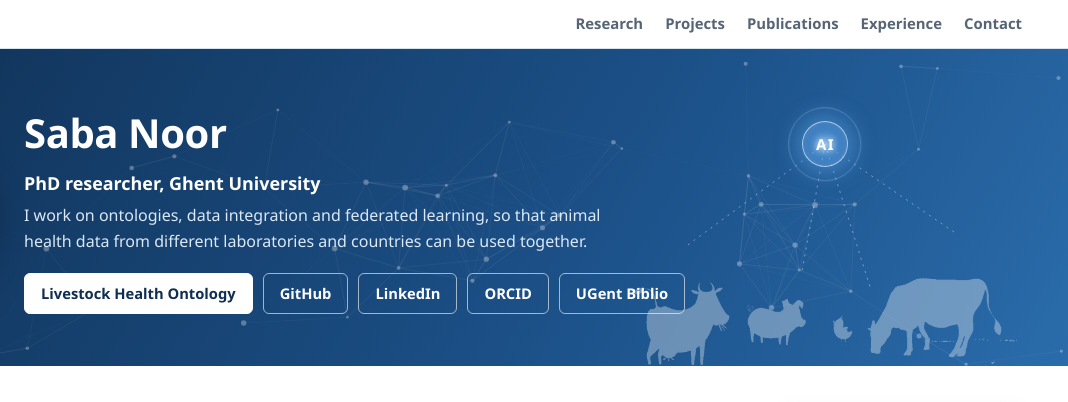
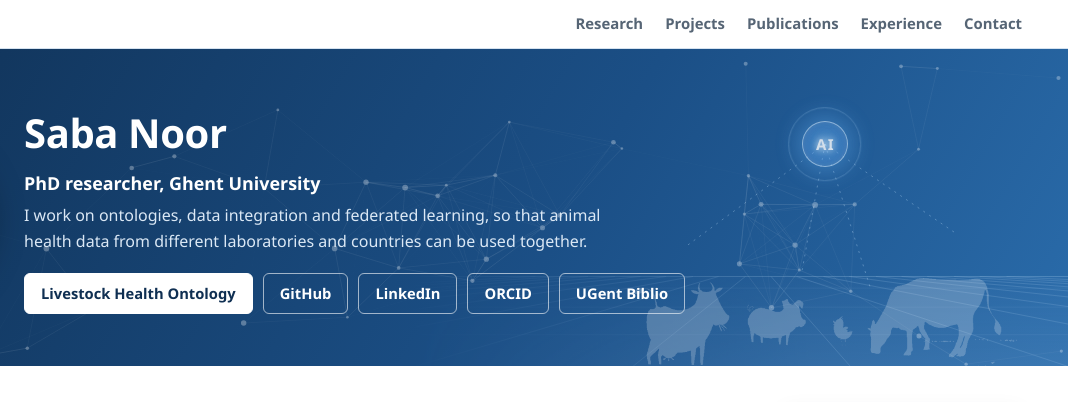
Before and after one commit to sabanoor8867/sabanoor8867.github.io, a plain HTML site: page index.html in a window 1280 px wide. Shown: the top 402 px of the page, 212-1280 px from the left. Drawn offline with Linux system fonts and the light colour scheme.

Commit message:
Add faint field to header background

```diff
--- a/index.html
+++ b/index.html
@@ -113,13 +113,18 @@ aside a:hover{text-decoration:underline}
 
 
 .farm{position:absolute;right:4%;top:0;bottom:0;width:min(30%,420px);pointer-events:none}
-.farm::before{content:"";position:absolute;inset:0;background:url(animals.png) center bottom/contain no-repeat;opacity:0.34}
-.farm svg{position:absolute;inset:0;width:100%;height:100%;fill:none;stroke:rgba(200,230,255,0.5);stroke-width:1;stroke-dasharray:2 5}
-.ai{position:absolute;left:50%;top:30%;width:46px;height:46px;margin:-23px 0 0 -23px;border-radius:50%;display:flex;align-items:center;justify-content:center;color:#ffffff;font-weight:700;font-size:15px;letter-spacing:0.08em;text-indent:0.08em;text-shadow:0 0 6px rgba(255,255,255,0.9),0 0 16px rgba(130,195,255,0.95);background:radial-gradient(circle,rgba(150,210,255,0.6) 0%,rgba(60,140,225,0.5) 60%,rgba(30,95,170,0.55) 100%);border:1px solid rgba(215,238,255,0.75);box-shadow:0 0 22px 6px rgba(110,185,255,0.42),inset 0 0 12px rgba(255,255,255,0.28)}
+.farm::before{content:"";position:absolute;inset:0;background:url(animals.png) center bottom/contain no-repeat;opacity:0.22}
+.farm svg{position:absolute;inset:0;width:100%;height:100%;fill:none;stroke:rgba(200,230,255,0.32);stroke-width:1;stroke-dasharray:2 5}
+.ai{opacity:0.8;position:absolute;left:50%;top:30%;width:46px;height:46px;margin:-23px 0 0 -23px;border-radius:50%;display:flex;align-items:center;justify-content:center;color:#ffffff;font-weight:700;font-size:15px;letter-spacing:0.08em;text-indent:0.08em;text-shadow:0 0 6px rgba(255,255,255,0.9),0 0 16px rgba(130,195,255,0.95);background:radial-gradient(circle,rgba(150,210,255,0.6) 0%,rgba(60,140,225,0.5) 60%,rgba(30,95,170,0.55) 100%);border:1px solid rgba(215,238,255,0.75);box-shadow:0 0 22px 6px rgba(110,185,255,0.42),inset 0 0 12px rgba(255,255,255,0.28)}
 .ai::after{content:"";position:absolute;left:50%;top:50%;width:46px;height:46px;border-radius:50%;border:1px solid rgba(190,225,255,0.65);transform:translate(-50%,-50%);animation:ring 3s ease-out infinite}
 @keyframes ring{from{width:46px;height:46px;opacity:0.7}to{width:120px;height:120px;opacity:0}}
 @media (prefers-reduced-motion:reduce){.ai::after{animation:none;opacity:0}}
-@media (max-width:1000px){.farm{display:none}}
+.fields{position:absolute;inset:0;width:100%;height:100%;pointer-events:none;opacity:0.5;-webkit-mask-image:linear-gradient(to right,transparent 48%,#000 80%);mask-image:linear-gradient(to right,transparent 48%,#000 80%)}
+.fields path{fill:none;stroke:rgba(205,230,255,0.30);stroke-width:1;vector-effect:non-scaling-stroke}
+.fields .horizon{stroke:rgba(205,230,255,0.45)}
+.fields .faint{stroke:rgba(205,230,255,0.12)}
+@media (max-width:1000px){.farm{display:none}.fields{-webkit-mask-image:none;mask-image:none;opacity:0.3}}
+@media print{.fields{display:none}}
 @media print{.farm{display:none}}
 </style>
 <script type="application/ld+json">
@@ -152,7 +157,7 @@ aside a:hover{text-decoration:underline}
   <a href="#contact">Contact</a>
 </div></nav>
 
-<header id="top"><div class="farm" aria-hidden="true"><svg viewBox="0 0 100 100" preserveAspectRatio="none"><path d="M50 30 L14 62 M50 30 L44 70 M50 30 L62 76 M50 30 L84 58" vector-effect="non-scaling-stroke"/></svg><span class="ai">AI</span></div><canvas id="net" aria-hidden="true"></canvas><div class="wrap">
+<header id="top"><svg class="fields" aria-hidden="true" viewBox="0 0 1000 300" preserveAspectRatio="none"><defs><linearGradient id="ground" x1="0" y1="0" x2="0" y2="1"><stop offset="0" stop-color="#cfe6ff" stop-opacity="0.04"/><stop offset="1" stop-color="#cfe6ff" stop-opacity="0.20"/></linearGradient></defs><rect x="0" y="215" width="1000" height="85" fill="url(#ground)"/><path d="M0 215 L1000 215" class="horizon"/><path d="M584 215 L-700 300 M605 215 L-530 300 M625 215 L-360 300 M646 215 L-190 300 M666 215 L-20 300 M686 215 L150 300 M707 215 L320 300 M727 215 L490 300 M748 215 L660 300 M768 215 L830 300 M788 215 L1000 300 M809 215 L1170 300 M829 215 L1340 300 M850 215 L1510 300 M870 215 L1680 300 M890 215 L1850 300 M911 215 L2020 300 M931 215 L2190 300 M952 215 L2360 300"/><path d="M0 226 L1000 226 M0 244 L1000 244 M0 270 L1000 270" class="faint"/></svg><div class="farm" aria-hidden="true"><svg viewBox="0 0 100 100" preserveAspectRatio="none"><path d="M50 30 L14 62 M50 30 L44 70 M50 30 L62 76 M50 30 L84 58" vector-effect="non-scaling-stroke"/></svg><span class="ai">AI</span></div><canvas id="net" aria-hidden="true"></canvas><div class="wrap">
   <img src="saba-noor.jpg" alt="Saba Noor">
   <div>
     <h1>Saba Noor</h1>
```
